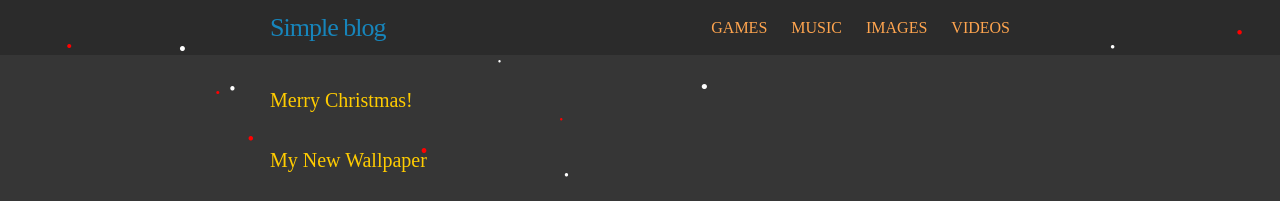
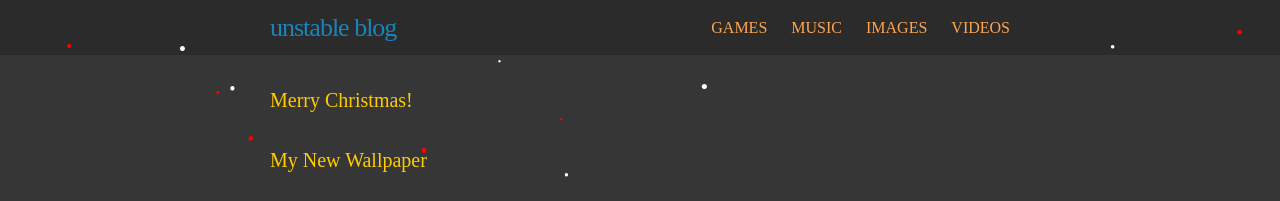
Before and after one commit to skandyn-sh/skandyn-sh.github.io, a Jekyll site: the page built from index.html, in a window 1280 px wide. Shown: the top 201 px of the page. Built offline with Jekyll 4.4.1, drawn with Linux system fonts in a browser that asks for light colours; nearby versions of some CDN libraries; library files that are not in the unit come from our copies; comment, search, counter and statistics services are not loaded.

Commit message:
Update _config.yml

```diff
--- a/_config.yml
+++ b/_config.yml
@@ -1,4 +1,4 @@
-title: Simple blog
+title: unstable blog
 email:
 baseurl: "" # the subpath of your site, e.g. /blog
 url: "http://skandyn-sh.github.io" # the base hostname & protocol for your site, e.g. http://example.com
```
